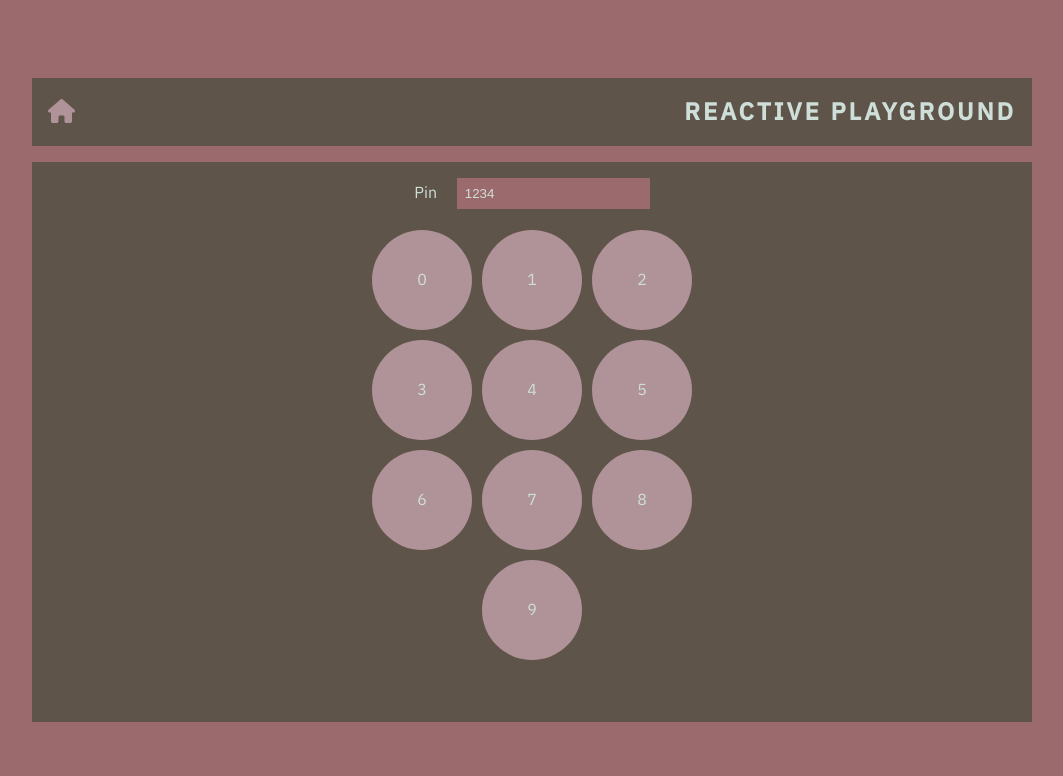
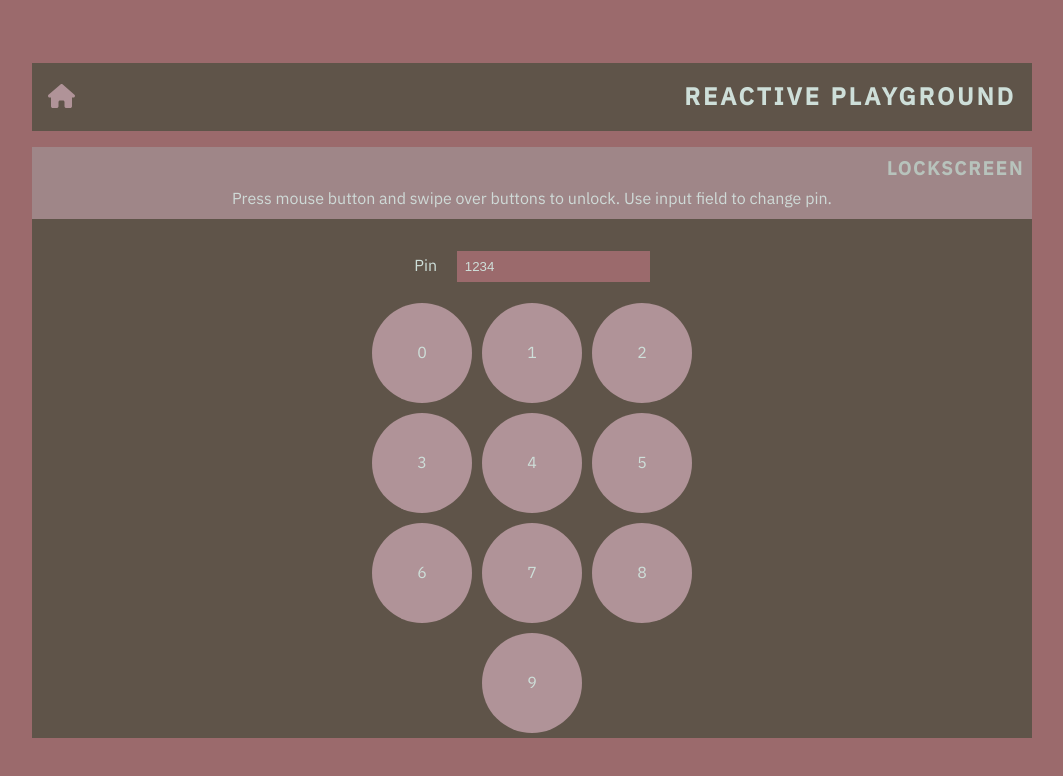
Before and after one commit to ghostwriter7/reactive-playground, an Angular app: page /lockscreen in a window 1280 px wide. Shown: the top 776 px of the page, without its empty margins (108-1171 px from the left). Built offline with nearby package versions, Linux system fonts and the light colour scheme.

Commit message:
Added header to Lockscreen

```diff
--- a/src/app/pages/lockscreen/lockscreen.component.html
+++ b/src/app/pages/lockscreen/lockscreen.component.html
@@ -1,3 +1,5 @@
+<app-header title="Lockscreen">Press mouse button and swipe over buttons to unlock. Use input field to change pin.</app-header>
+
 <div class="control" [formGroup]="control">
   <label for="pin">
     Pin
--- a/src/app/pages/lockscreen/lockscreen.module.ts
+++ b/src/app/pages/lockscreen/lockscreen.module.ts
@@ -3,6 +3,7 @@ import { CommonModule } from '@angular/common';
 import { LockscreenComponent } from './lockscreen.component';
 import { RouterModule, Routes } from '@angular/router';
 import { ReactiveFormsModule } from '@angular/forms';
+import { SharedModule } from '../../shared/shared.module';
 
 const routes: Routes = [
   { path: '', component: LockscreenComponent }
@@ -15,7 +16,8 @@ const routes: Routes = [
   imports: [
     CommonModule,
     RouterModule.forChild(routes),
-    ReactiveFormsModule
+    ReactiveFormsModule,
+    SharedModule
   ]
 })
 export class LockscreenModule { }
```
